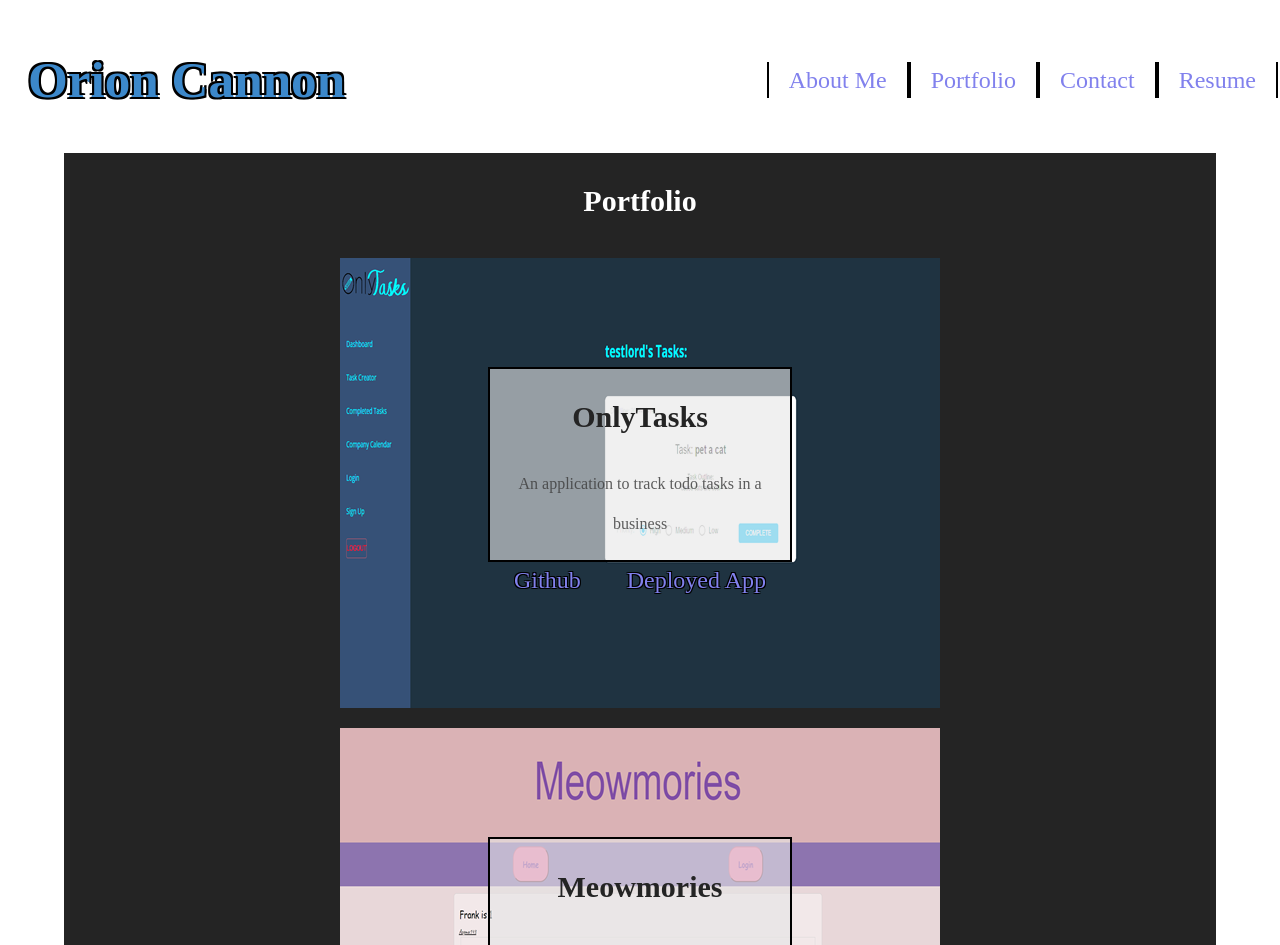
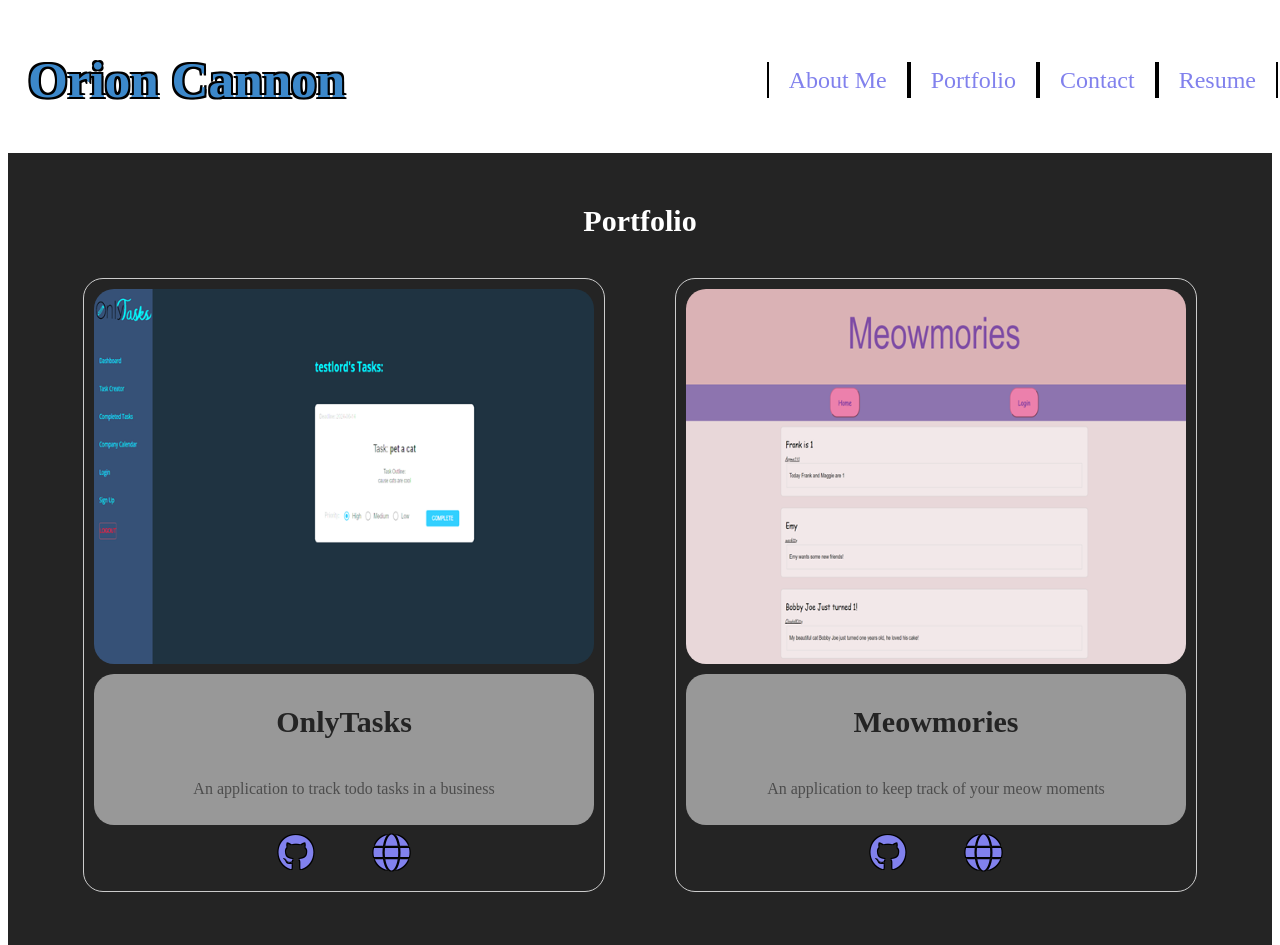
Before and after one commit to OrionC11/Portfolio, a React (Vite) app: page /portfolio in a window 1280 px wide. Shown: the top 945 px of the page. Built offline with nearby package versions, Linux system fonts and the light colour scheme.

Commit message:
added updated resume again and fixed up the portfolio page

```diff
--- a/index.html
+++ b/index.html
@@ -3,6 +3,7 @@
   <head>
     <meta charset="UTF-8" />
     <link rel="icon" type="image/svg+xml" href="/vite.svg" />
+    <link rel="stylesheet" href="https://cdnjs.cloudflare.com/ajax/libs/font-awesome/6.0.0-beta3/css/all.min.css">
     <meta name="viewport" content="width=device-width, initial-scale=1.0" />
     <title>Orion Cannon</title>
   </head>
--- a/src/components/Project.jsx
+++ b/src/components/Project.jsx
@@ -1,6 +1,7 @@
 const Project = ({ name, description, image, github, link }) => {
   return (
-    <div className="projectCard" style={{ backgroundImage: `url(${image})` }}>
+    <div className="projectCard">
+      <img src={image} alt={description}></img>
       <div className="projectText">
         <h2 className="projectTitle">{name}</h2>
         <p className="projectDescription">{description}</p>
@@ -12,10 +13,10 @@ const Project = ({ name, description, image, github, link }) => {
           rel="noreferrer"
           className="projectLink"
         >
-          Github{" "}
+          <i className="fab fa-github"></i>
         </a>
         <a href={link} target="_blank" rel="noreferrer" className="projectLink">
-          Deployed App{" "}
+          <i className="fas fa-globe"></i>
         </a>
       </div>
     </div>
--- a/src/index.css
+++ b/src/index.css
@@ -124,10 +124,11 @@ button{
   align-items: center;
 }
 .projectMain{
-  min-height: 275vh;
+  flex: 1;
+  padding: 20px;
 }
 .projectSection{
-  height: 100vh;
+  min-height: 100vh;
 }
 
 
@@ -148,29 +149,35 @@ button{
   max-width: 700px;
 
 }
-.projectContainer{
+
+.projectContainer {
+  display: grid;
+  grid-template-columns: repeat(2, 1fr);
+  gap: 50px;
+}
+.projectCard{
   display: flex;
   flex-direction: column;
-  flex-wrap: wrap;
+  align-items: center;
+  width: 500px;
+  border: 1px solid #ccc;
+  border-radius: 20px;
+  padding: 10px;
+  margin: 10px;
+}
+.projectCard img {
+  width: 100%;
+  height: auto;
+  border-radius: 20px;''
+}
+.projectText{
+  width: 100%;
+  text-align: center;
+  margin-top: 10px;
+  background-color: rgba(230, 230, 230, 0.60);
+  border-radius: 20px;
 }
 
-.projectCard{
-  margin: 10px;
-  color: black;
-  width: 600px;
-  height: 450px;
-  display: flex;
-  flex-direction: column;
-  justify-content: center;
-  align-items: center;
-}
-
-.projectText{
-  border: 2px solid black;
-  align-items: center;
-  max-width: 300px;
-  background-color: rgba(230, 230, 230, 0.60)
-}
 
 .projectLink{
   border: none;
@@ -179,6 +186,10 @@ button{
                -1px  1px 0 #000,
                 1px  1px 0 #000;
 
+}
+.projectLink i {
+  padding: 10px;
+  font-size: 1.5em; /* Adjust the size as needed */
 }
 
 @media (prefers-color-scheme: light) {
--- a/src/pages/Portfolio.jsx
+++ b/src/pages/Portfolio.jsx
@@ -19,7 +19,7 @@ const Portfolio = () => {
     },
     {
       name: "Just Another Text Editor",
-      description: "just another text editor for writing javascript",
+      description: "Just another text editor for writing javascript",
       image: "/JATE.png",
       github: "https://github.com/OrionC11/JustAnotherTextEditor",
       link: "https://justanothertexteditor-a8fi.onrender.com",
```
Also changed, not shown: 1 other file (tests, documents, lock files or other folders).
